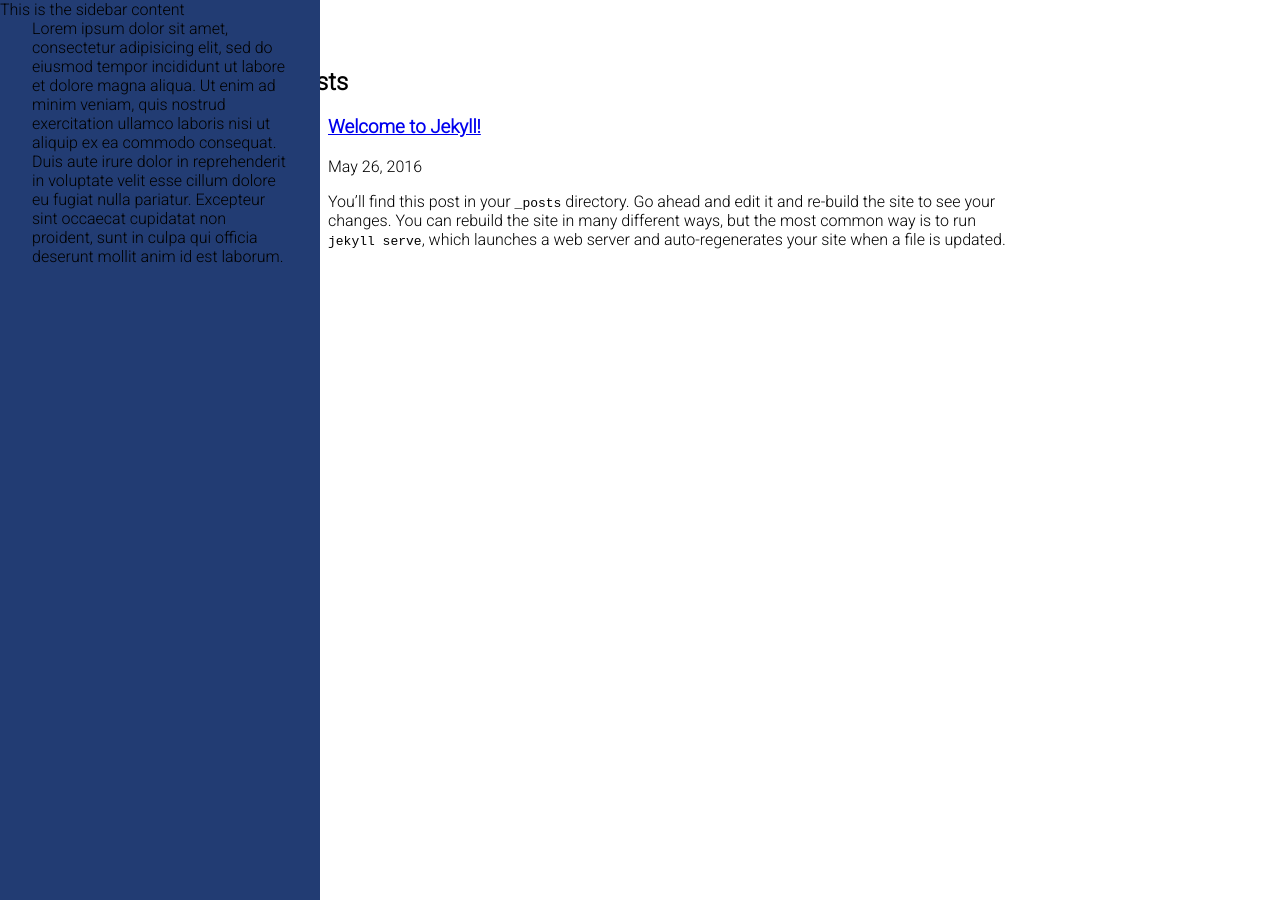
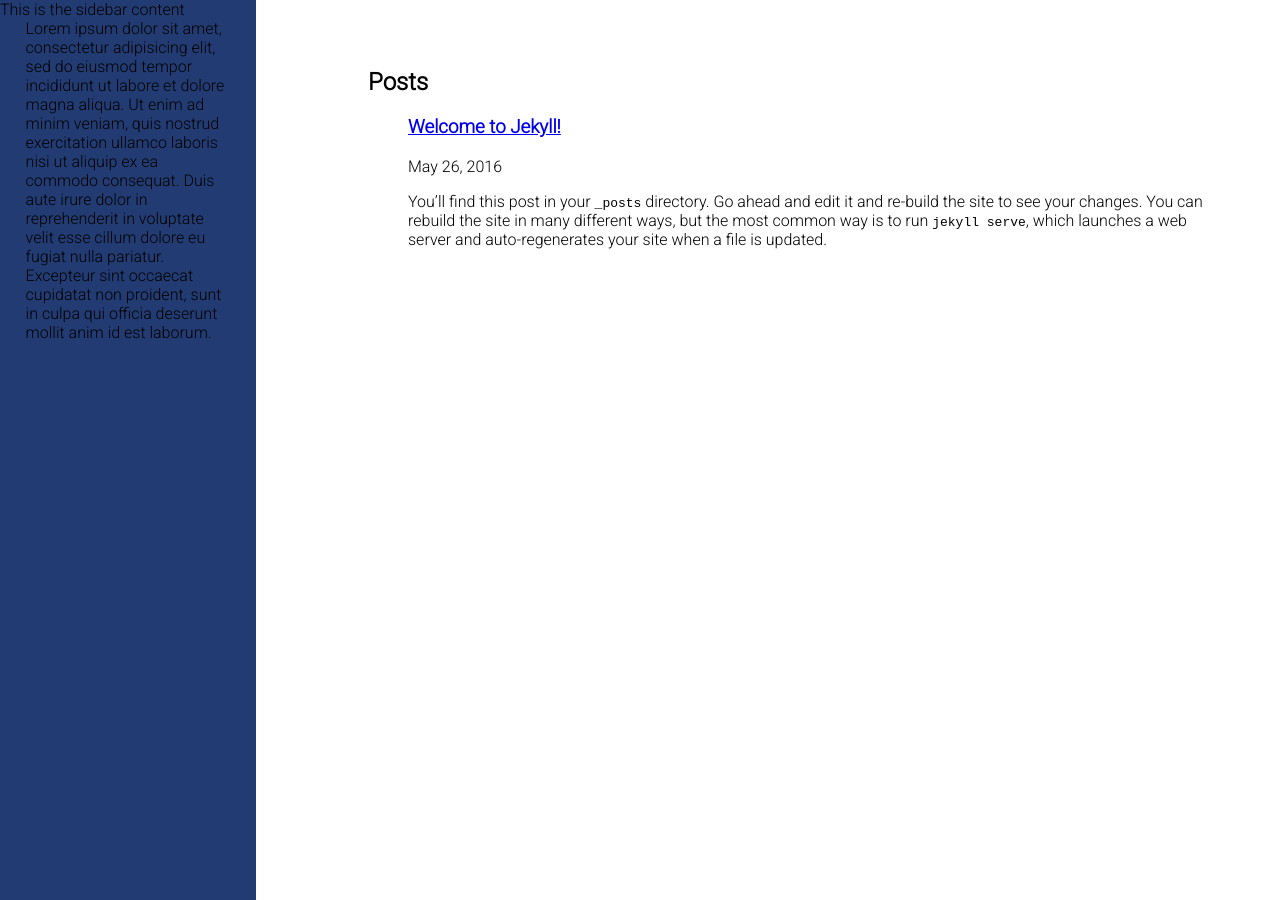
Before and after one commit to kyle-hall/kyle-hall.github.io, a Jekyll site: the page built from index.html, in a window 1280 px wide. Built offline with Jekyll 4.4.1, drawn with Linux system fonts in a browser that asks for light colours.

Commit message:
has the overall layout right, now for the content

```diff
--- a/_layouts/default.html
+++ b/_layouts/default.html
@@ -4,8 +4,6 @@
   {% include head.html %}
 
   <body>
-
-    {% include sidebar.html %}
 
     <main>
       {{ content }}
--- a/_sass/_content.scss
+++ b/_sass/_content.scss
@@ -1,12 +1,10 @@
 
 @import 'sidebar';
 
-main {
-  width: 75%;
-}
-
 .content {
-  padding: 80px 0;
+  max-width: 900px;
+  margin-left: 25%;
+  padding: 48px;
 }
 
 .post-list li {
--- a/_sass/_sidebar.scss
+++ b/_sass/_sidebar.scss
@@ -1,6 +1,16 @@
 
 .sidebar {
-  width: 25%;
-  background-color: blue;
   position: fixed;
+  top: 0;
+  bottom: 0;
+
+  width: 20%;
+
+  background-color: rgb(34, 60, 115);
 }
+
+.sidebar-content {
+  width: 80%;
+  max-width: 325px;
+  margin: 0 auto;
+}
--- a/_sass/_utils.scss
+++ /dev/null
@@ -1,6 +0,0 @@
-
-.wrapper {
-  width: 90%;
-  max-width: 1200px;
-  margin: 0 auto;
-}
--- a/css/main.scss
+++ b/css/main.scss
@@ -2,33 +2,9 @@
 ---
 
 @import 'content';
-@import 'utils';
 
 body {
   margin: 0;
   padding: 0;
   box-sizing: border-box;
 }
-
-.sidebar {
-  position: fixed;
-  top: 0;
-  bottom: 0;
-
-  width: 25%;
-
-  background-color: rgb(34, 60, 115);
-}
-
-.sidebar-content {
-  width: 80%;
-  max-width: 325px;
-  margin: 0 auto;
-}
-
-.content {
-  max-width: 900px;
-  width: 75%;
-  margin-left: 25%;
-  padding: 48px;
-}
--- a/index.html
+++ b/index.html
@@ -2,7 +2,8 @@
 layout: default
 ---
 
-<section class="main wrapper content">
+{% include sidebar.html%}
+<section class="content">
   <h2>Posts</h2>
   <ul class="post-list">
     {% for post in site.posts %}
```
